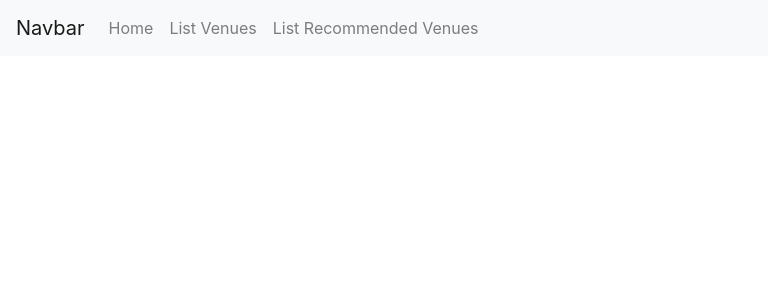
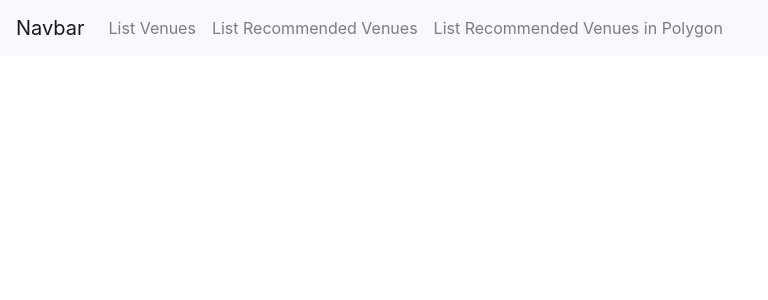
Before and after one commit to dwyfrequency/mapgl-demo, a React (Create React App) app: page / in a window 1280 px wide. Shown: the top 300 px of the page, without its empty margins (0-768 px from the left). Built offline with nearby package versions, Linux system fonts and the light colour scheme; no server answers; what @foursquare/foursquare-places, react-mapbox-gl would draw is missing.

Commit message:
adding link for navbar for feature

```diff
--- a/src/constants/links.js
+++ b/src/constants/links.js
@@ -1,5 +1,5 @@
 export default {
-  Home: "/",
   "List Venues": "/venues/list",
-  "List Recommended Venues": "/venues/recommendations"
+  "List Recommended Venues": "/venues/recommendations",
+  "List Recommended Venues in Polygon": "/venues/recommendations/poly"
 };
```
